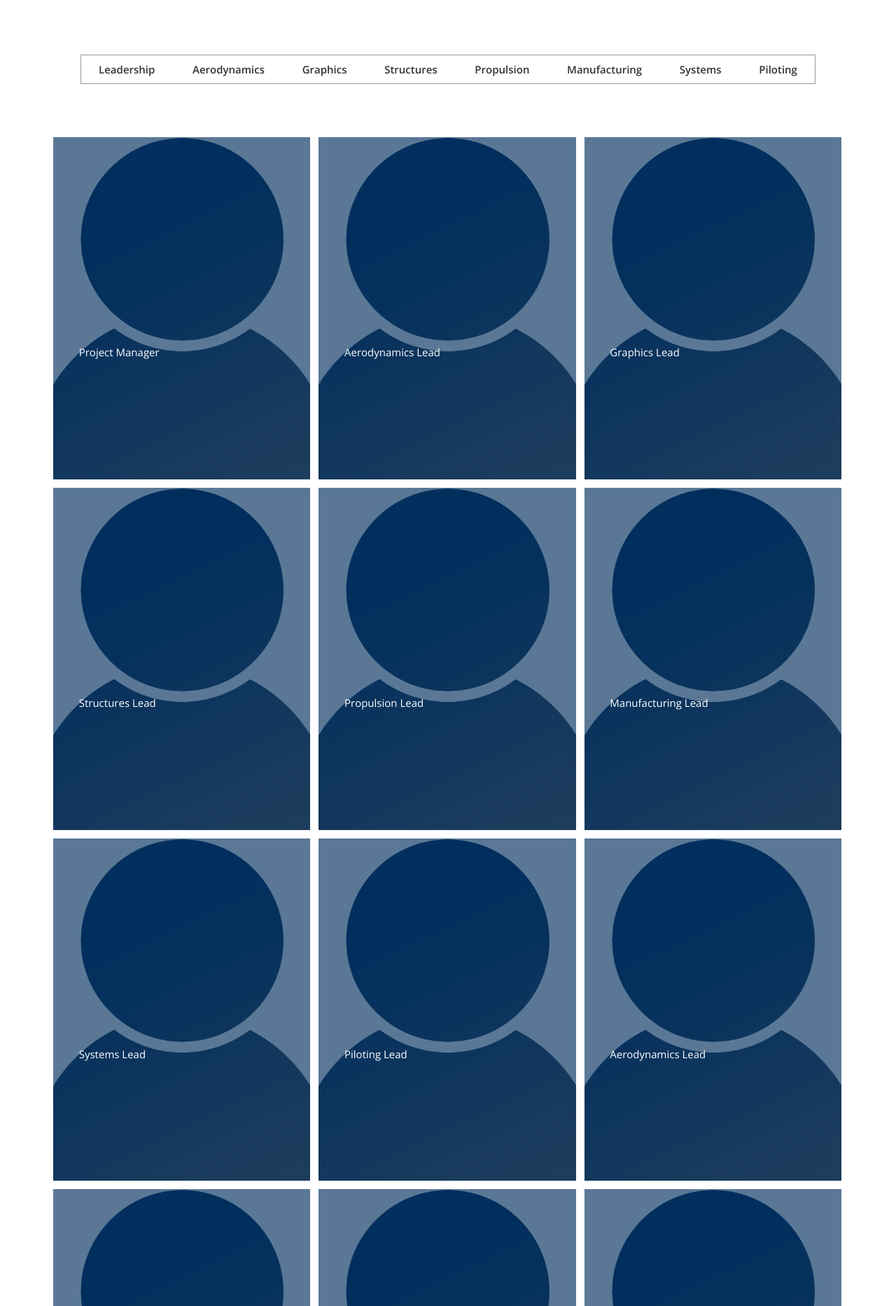
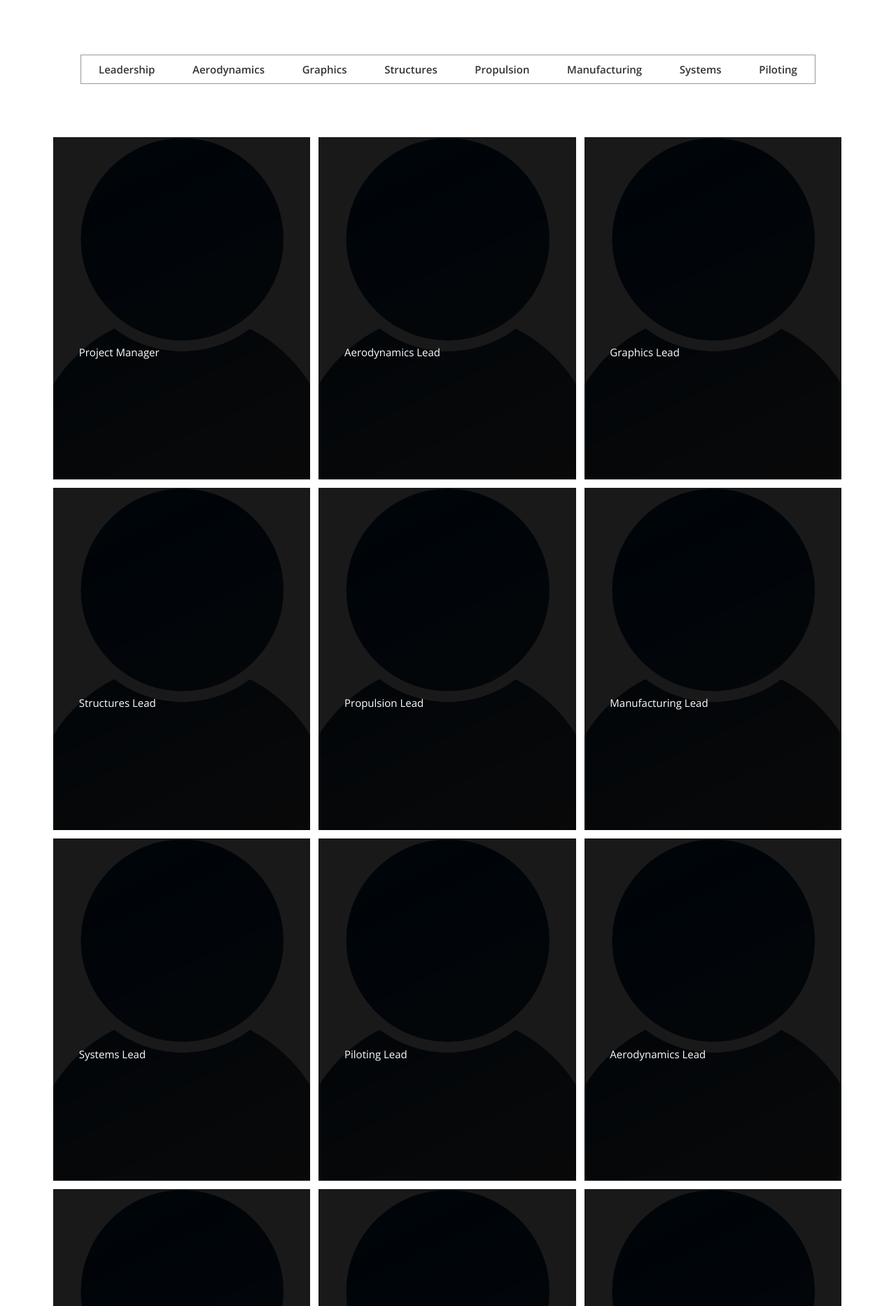
Before and after one commit to BYU-Aeronautics-Club/DBF, a Jekyll site: the page built from members.html, in a window 1280 px wide. Shown: the part 424-2290 px from the top of the page at 70% size. Built offline with Jekyll 4.4.1, drawn with Linux system fonts in a browser that asks for light colours; nearby versions of some CDN libraries; some web fonts are replaced.

Commit message:
try something else

```diff
--- a/css/airspace.css
+++ b/css/airspace.css
@@ -616,11 +616,11 @@ font header .navbar-default .navbar-nav li a:hover {
   bottom: 0;
   right: 0;
   left: 0;
-  background: #002f5da5;
-  opacity: 1.0;
-  /* -webkit-transition: .3s all;
+  background: rgba(0, 0, 0, 0.9);
+  opacity: 1;
+  -webkit-transition: .3s all;
   -o-transition: .3s all;
-  transition: .3s all; */
+  transition: .3s all;
   text-align: center;
 }
 #portfolio-work .block .portfolio-contant .position-center {
```
